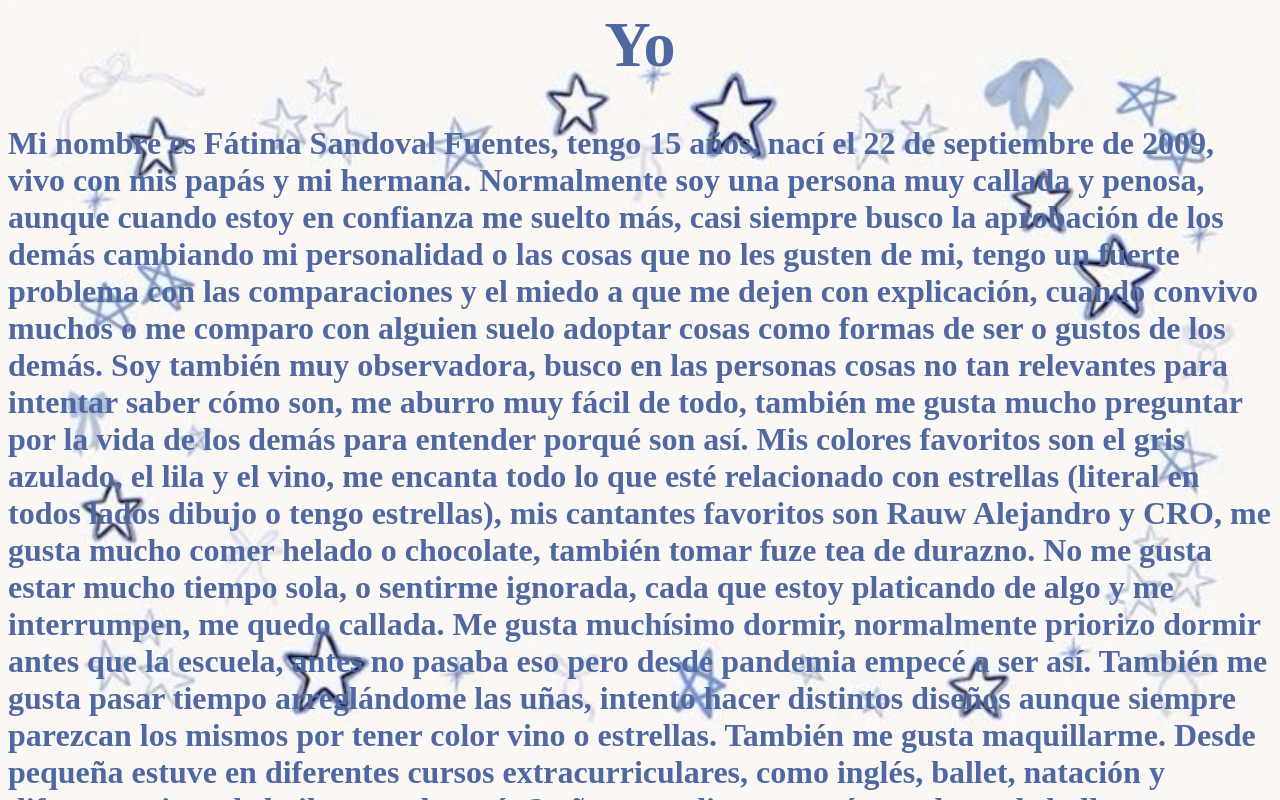
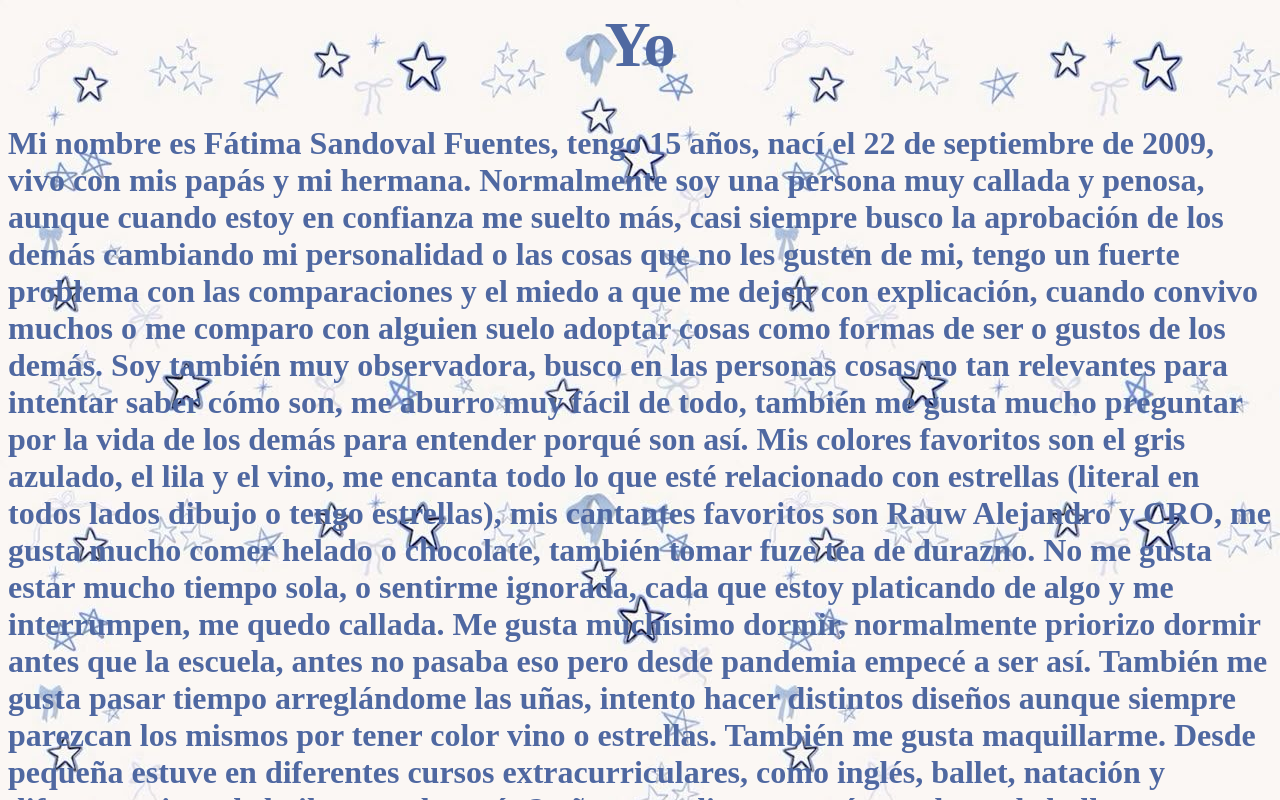
Before and after one commit to fatiiisf/yo, a plain HTML site: page index.html in a window 1280 px wide. Shown: the top 800 px of the page. Drawn offline with Linux system fonts and the light colour scheme.

Commit message:
Update index.html

```diff
--- a/index.html
+++ b/index.html
@@ -3,15 +3,7 @@
 <title>&Iacutendice</title>
 </head>
 
-<style type="text/css">
-	body{
-	background-image:url("fondom.jpeg");
-	background-repeat:no-repeat;
-	background-position:center;
-	background-attachment:fixed;
-	background-size:100%;
-	}
-</style>
+<body background="fondom.jpeg">
 <header><font color="#4f68a1" size=6 face="Copperplate Gothic">
 <h1><center>Yo</center></h1><font>
 </header>
```
